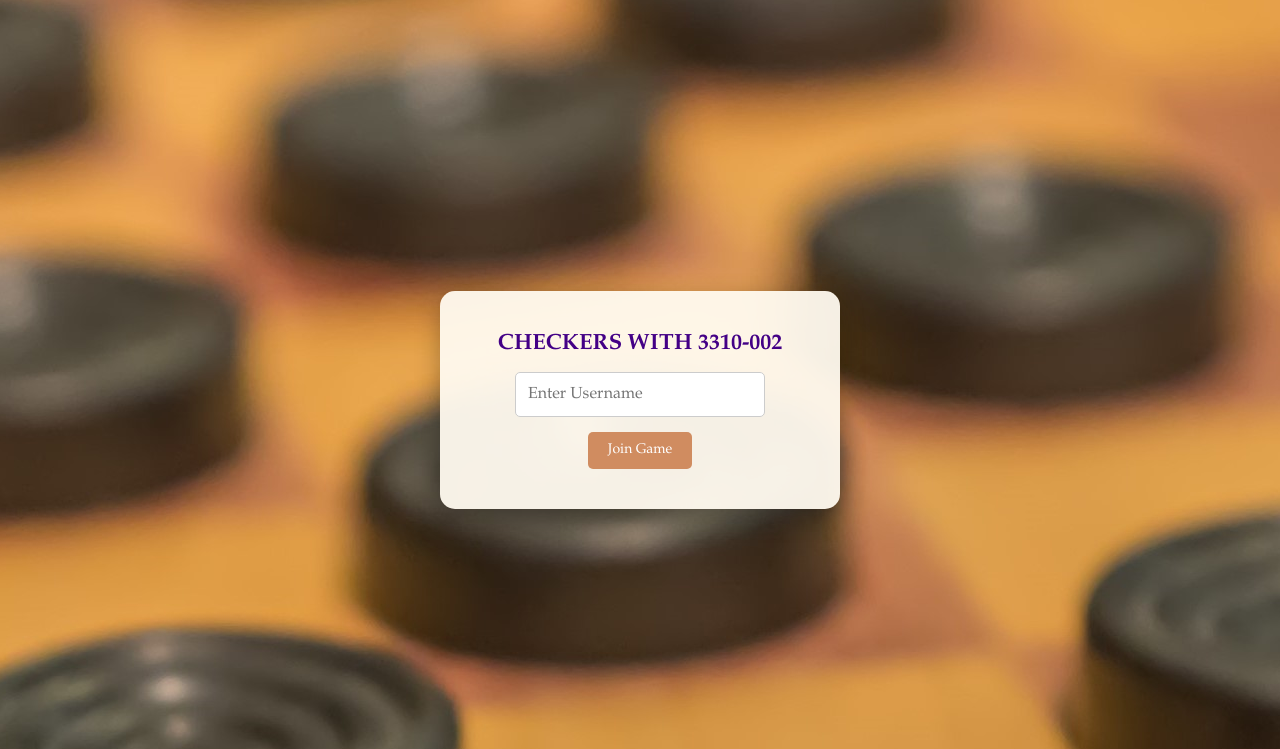
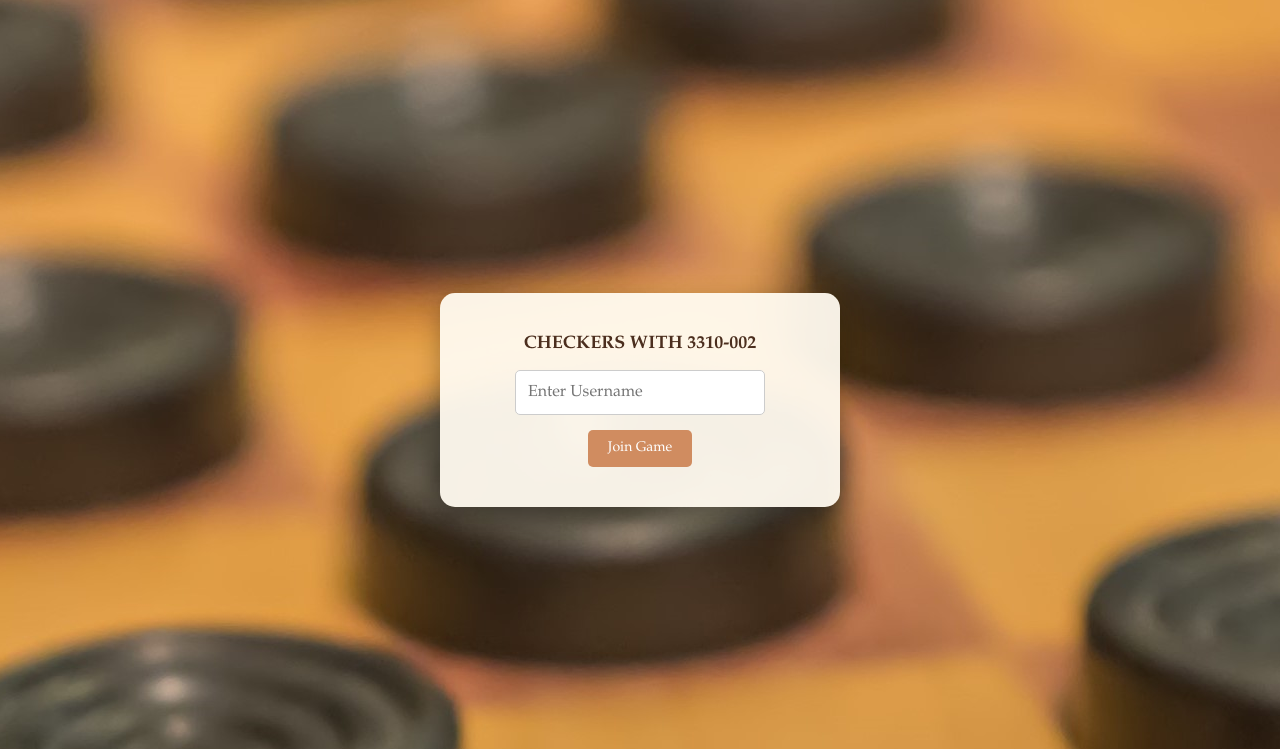
Before and after one commit to utastudents/cse3310-sp25-002, a web app: page /login/login.html in a window 1280 px wide. Shown: the top 749 px of the page. Run offline with its HTML, style and script files only (its server is not run), Linux system fonts and the light colour scheme; data that the repository does not hold is empty.

Commit message:
Update style.css

```diff
--- a/checkers/src/main/webapp/login/style.css
+++ b/checkers/src/main/webapp/login/style.css
@@ -27,6 +27,7 @@ body{
   max-width: 400px;
   width: 90%;
   text-align: center;
+  position: relative;
 }
 
 .header{
@@ -39,8 +40,8 @@ body{
 }
 
 .wrapper h1{
-  font-size: 22px;
-  color: rgb(67,0,134);
+  font-size: 18px;
+  color: #4b2e1e;
 }
 
 .mascot{
```
